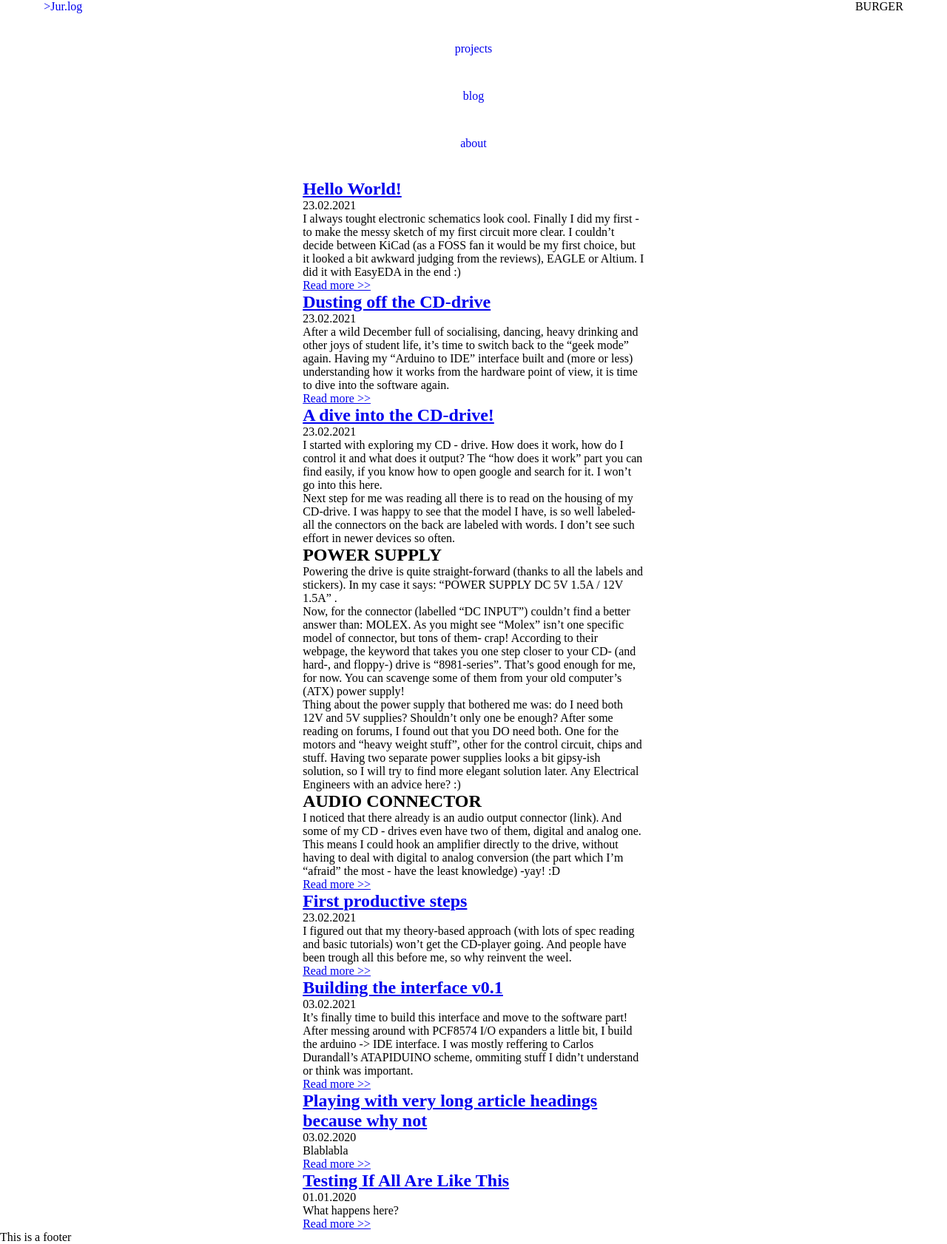
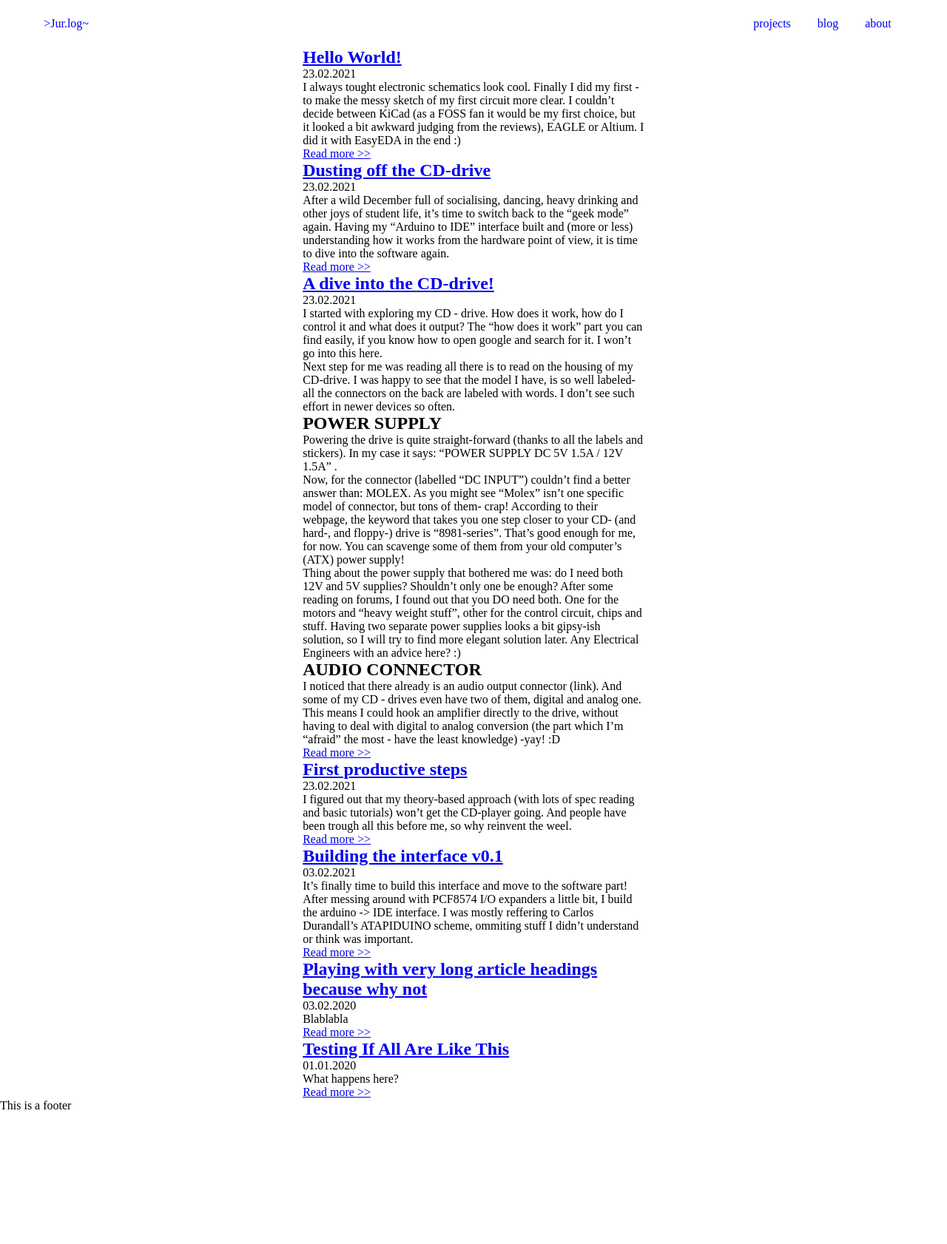
Before and after one commit to jurc192/jurlog, a Jekyll site: the page built from index.md, in a window 1280 px wide. Shown: the whole page at 74% size. Built offline with Jekyll 4.4.1, drawn with Linux system fonts in a browser that asks for light colours; after the commit the page ends 1504 px from its top, so only the background shows below that.

Commit message:
header: implement desktop version

```diff
--- a/_sass/_base.scss
+++ b/_sass/_base.scss
@@ -9,36 +9,45 @@ body {
 
 .site-content {
     flex: 1;
+    max-width: $content-max-width;
     padding: 0 $content-padding;
     margin: 0 auto;
-    max-width: $content-max-width;
+}
+
+.site-header .wrapper {
+    display: flex;
+    flex-wrap: wrap;
+    max-width: $header-max-width;
+    padding: 0 $content-padding;
+    margin: 0 auto;
+    line-height: $header-height;
 }
 
 
 /*
     HEADER
 */
+// MOBILE LAYOUT
 .site-header * {
     // Clear default styling for <li> and <a>
     text-decoration: none;
     list-style: none;
 }
-    .wrapper {
-        display: flex;
-        flex-wrap: wrap;
-        max-width: $header-max-width;
 
-        padding: 0 $content-padding;
-        margin: 0 auto;
-    }
     .breadcrumbs {
         // Hide, but use as a spacer between the logo and burger menu
         visibility: hidden;
         flex: 1;
     }
+
+    // Menu toggling logic (using checkbox)
+    #menu-btn:not(:checked) ~ .navbar {
+        display: none;
+    }
     .menu-btn-cb {
         display: none;      // Hide checkbox
     }
+
     .navbar {
         width: 100%;
         text-align: center;
@@ -48,9 +57,41 @@ body {
         }
         .navbar a {
             display: block;
-            line-height: 4rem;
+            padding: 0 1rem;
         }
 
+
+// MONITOR LAYOUT
+@media (min-width: $content-max-width) {     // WHEN TO BREAK ?
+
+
+    .site-header .wrapper {
+        flex-wrap: nowrap;
+    }
+
+        .breadcrumbs {
+            visibility: visible;
+        }
+
+        // Show menu horizontally
+        #menu-btn:not(:checked) ~ .navbar {
+            display: block;
+        }
+        .menu-btn {
+            display: none;
+        }
+
+        .navbar {
+            width: auto;
+            text-align: left;
+        }
+
+        .navbar li {
+            display: inline-block;
+        }
+
+
+}
 // html {
 //     font-size: 100%;    // use browser default font size
 // }
--- a/_sass/_resets.scss
+++ b/_sass/_resets.scss
@@ -66,3 +66,8 @@ select {
     scroll-behavior: auto !important;
   }
 }
+
+ul, li {
+    margin: 0;
+    padding: 0;
+}
--- a/_sass/_variables.scss
+++ b/_sass/_variables.scss
@@ -1,5 +1,5 @@
 :root {
-    --header-height: 100px;
+    // --header-height: 100px;
     // --content-padding: 1.2rem;
     // --content-max-width: 500px;  // approx. 65 characters
 
@@ -12,6 +12,7 @@
 }
 
 // Layout
+$header-height: 4rem;
 $header-max-width: 1200px;
 $content-padding: 1.2rem;
 $content-max-width: 500px;
```
Lines whose indentation alone changed are shown as unchanged.
